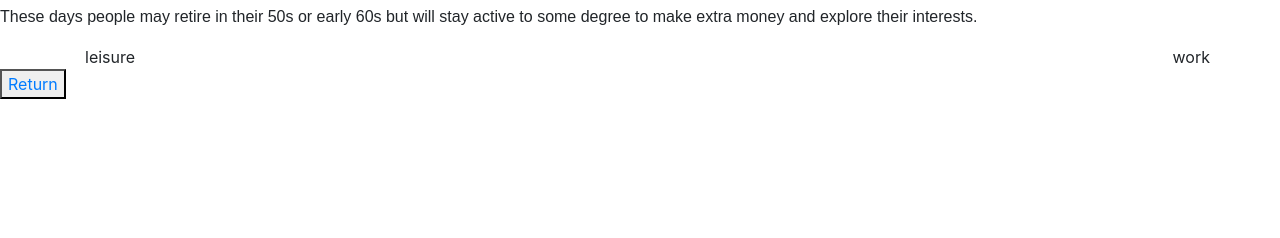
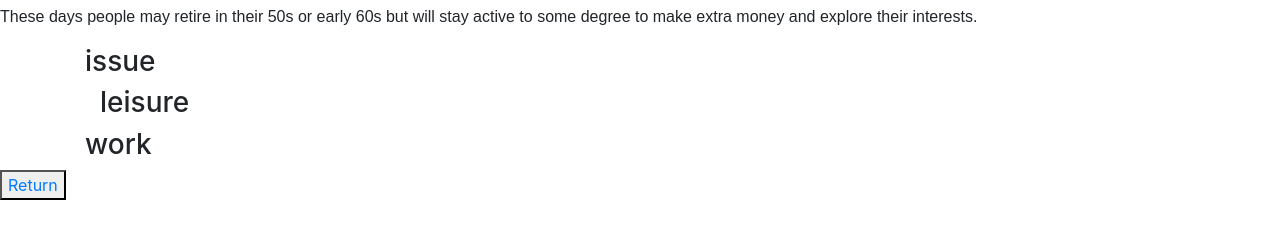
Before and after one commit to HEHenson/project0, a plain HTML site: page retired.html in a window 1280 px wide. Shown: the part 272-510 px from the top of the page. Drawn offline with nearby package versions, Linux system fonts and the light colour scheme.

Commit message:
format column headings

```diff
--- a/retired.html
+++ b/retired.html
@@ -26,10 +26,12 @@
         <div  class="container">
           <div class ="row">
             <div class="col-sm">
-              leisure
+              <h3>issue</h3>
+            <div class="col-lg">
+              <h3>leisure</h3>
             </div>
-            <div-class="col-sm">
-              work
+            <div-class="col-lg">
+              <h3>work</h3>
             </div>
           </div>
         </div>
```
